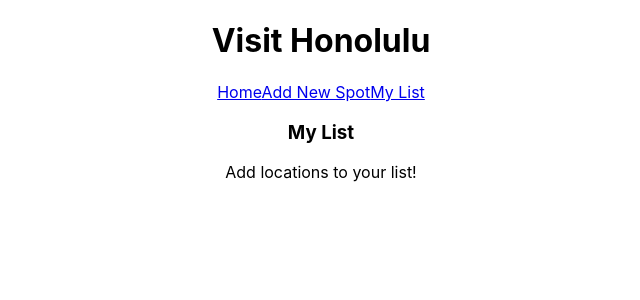
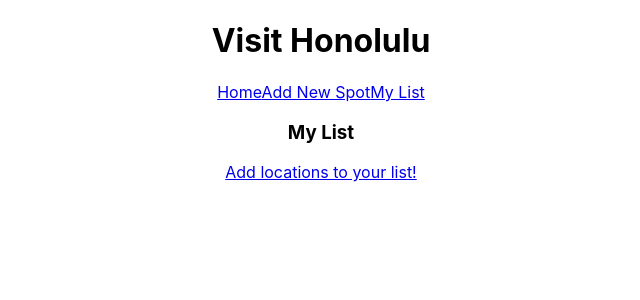
Before and after one commit to Pokasana/phase-2-project, a React (Create React App) app: page /mylist in a window 1280 px wide. Shown: the top 300 px of the page, without its empty margins (319-959 px from the left). Built offline with nearby package versions, Linux system fonts and the light colour scheme; data requests are answered from the project's data file.

Commit message:
add Link hook to MyList.js to programmatically navigate the user to Home when there is no location in my list

```diff
--- a/src/MyList.js
+++ b/src/MyList.js
@@ -1,5 +1,6 @@
 import React from 'react';
 import Card from './Card';
+import { Link } from 'react-router-dom';
 
 function MyList({ myList }) {
 
@@ -7,7 +8,7 @@ function MyList({ myList }) {
       <div className="myList">
         <h3>My List</h3>
         {myList === true
-          ? myList.map(location => <Card key={location.id} />) : <p>Add locations to your list!</p>
+          ? myList.map(location => <Card key={location.id} />) : <Link to="/">Add locations to your list!</Link>
         }
       </div>
     )
```
